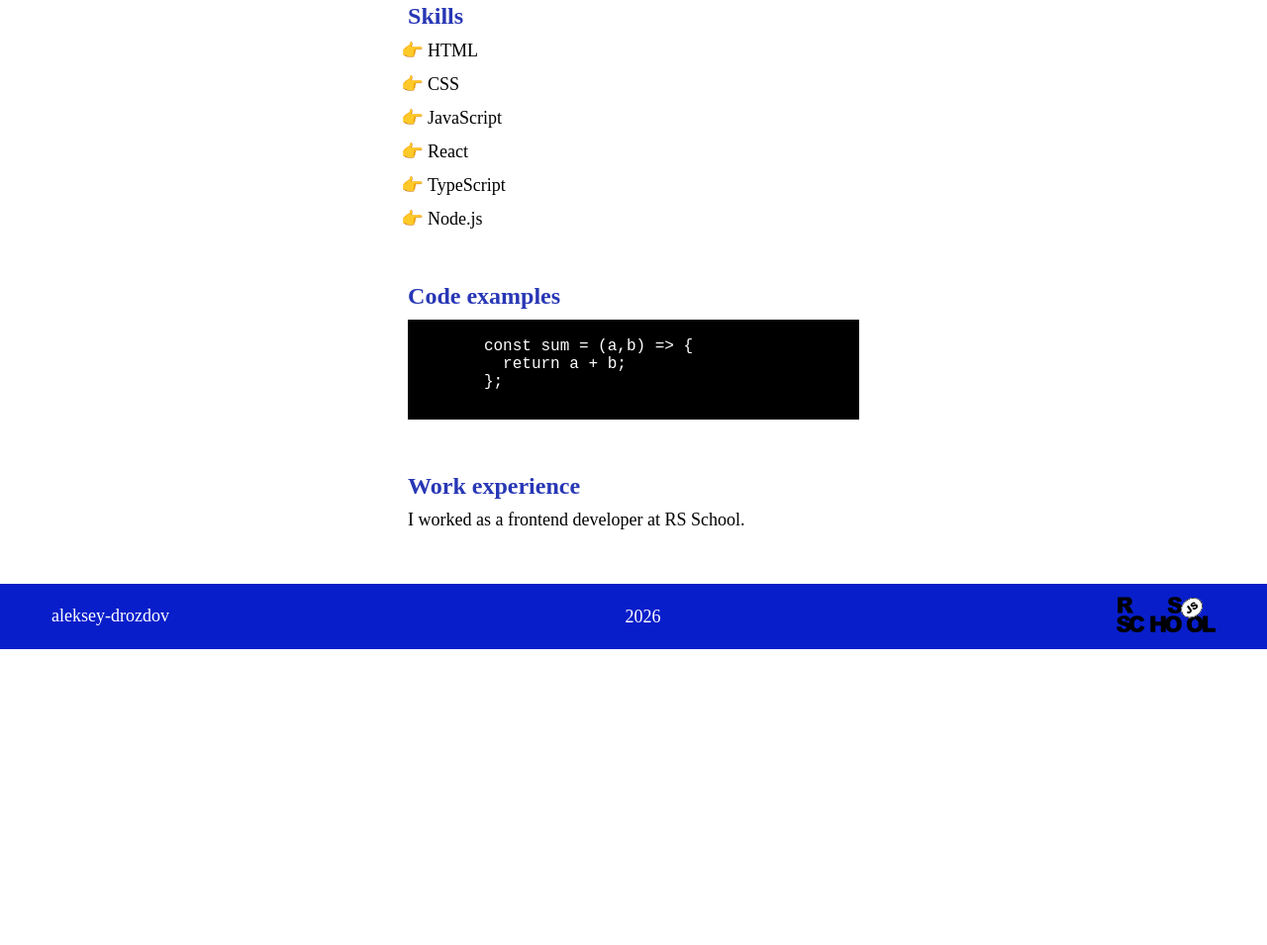
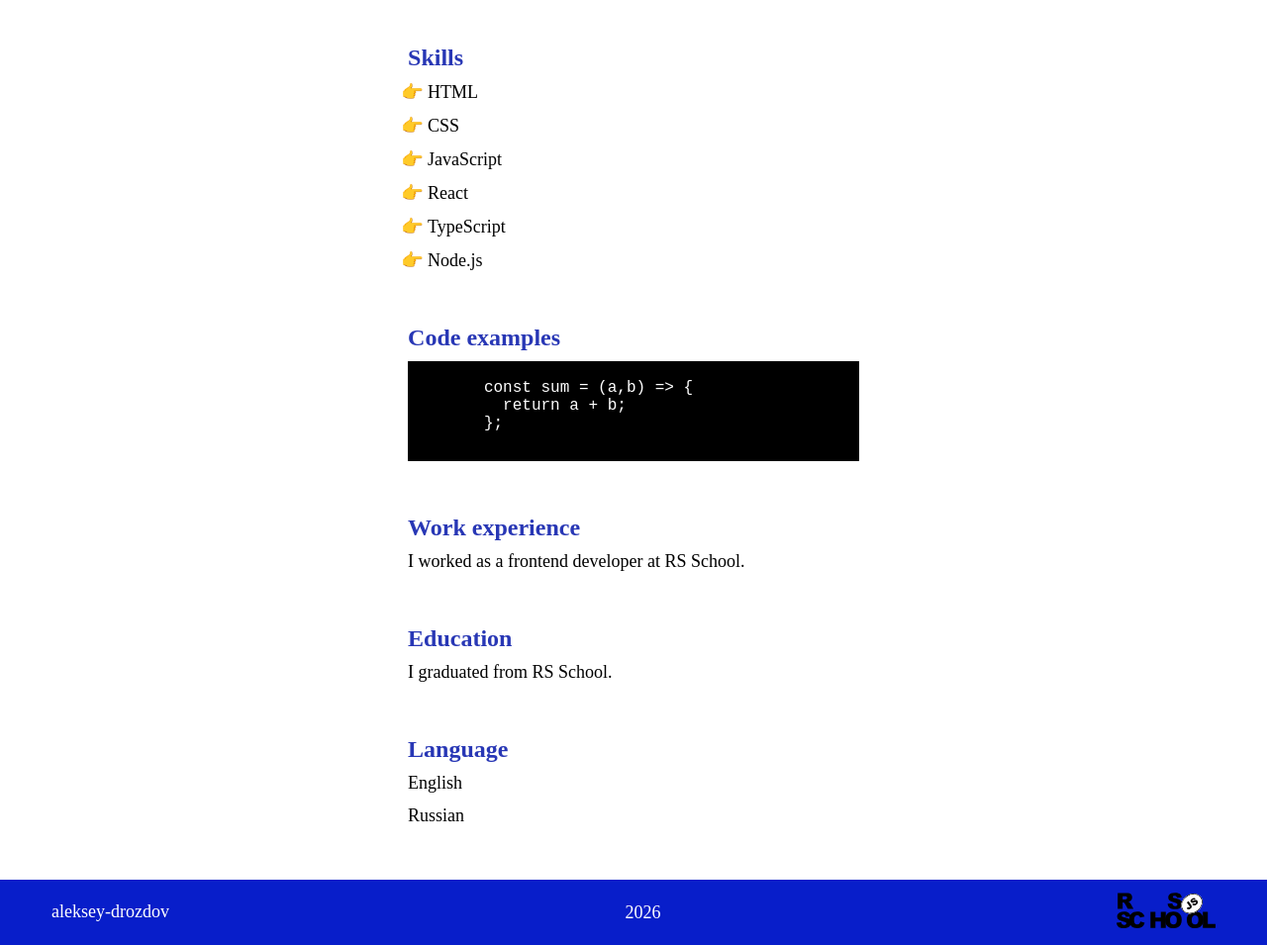
Before and after one commit to aleksey-drozdov/rsschool-cv, a website: page index.html in a window 1280 px wide. Shown: the part 449-1404 px from the top of the page at 99% size. Before the commit the page ends 1105 px from the top, so only its background shows below. Drawn offline with Linux system fonts and the light colour scheme.

Commit message:
feat: add "Education" and "Language" sections to index.html with accompanying styles in style.css

```diff
--- a/index.html
+++ b/index.html
@@ -16,6 +16,8 @@
       <li><a href="#skills" class="link">Skills</a></li>
       <li><a href="#code-examples" class="link">Code examples</a></li>
       <li><a href="#work-experience" class="link">Work experience</a></li>
+      <li><a href="#education" class="link">Education</a></li>
+      <li><a href="#language" class="link">Language</a></li>
     </ul>
   </nav>
 </header>
@@ -66,6 +68,19 @@
     <h2 class="section-title">Work experience</h2>
     <p class="paragraph">I worked as a frontend developer at RS School.</p>
   </section>
+
+  <section id="education">
+    <h2 class="section-title">Education</h2>
+    <p class="paragraph">I graduated from RS School.</p>
+  </section>
+
+  <section id="language">
+    <h2 class="section-title">Language</h2>
+    <ul class="language-list">
+      <li class="language">English</li>
+      <li class="language">Russian</li>
+    </ul>
+  </section>
 </main>
 
 <footer class="footer">
--- a/style.css
+++ b/style.css
@@ -134,6 +134,17 @@ section {
   font-size: 16px;
   color: var(--c-white);
 }
+
+.language-list {
+  display: flex;
+  flex-direction: column;
+  gap: 12px;
+}
+
+.language {
+  font-size: 1.8rem;
+}
+
 /**
  * Footer
  */
```
